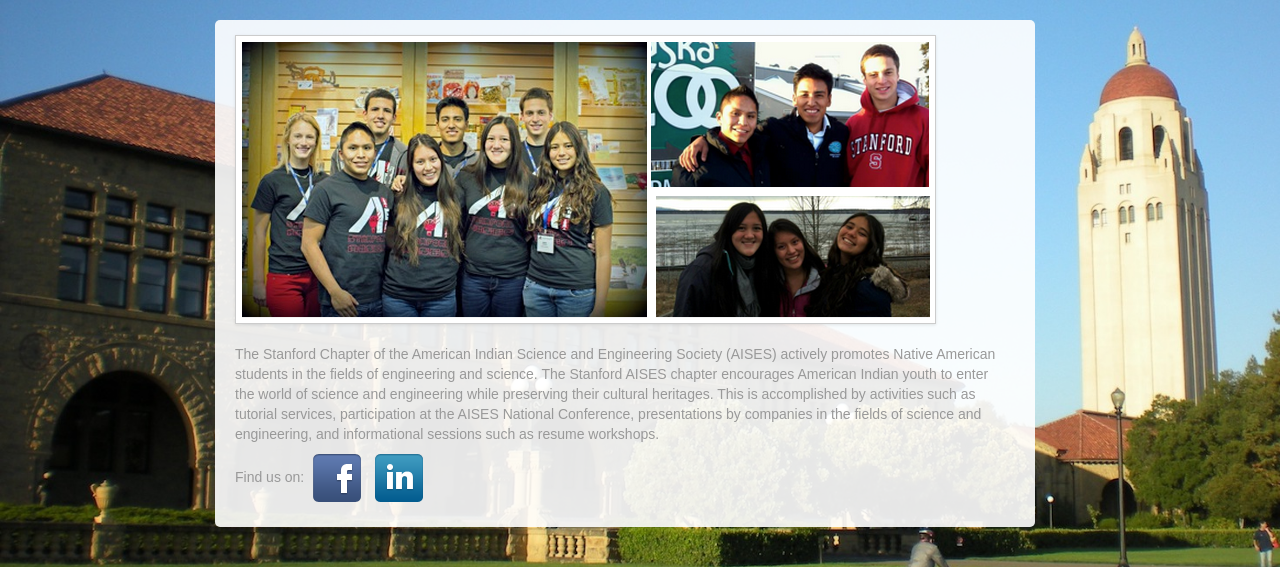
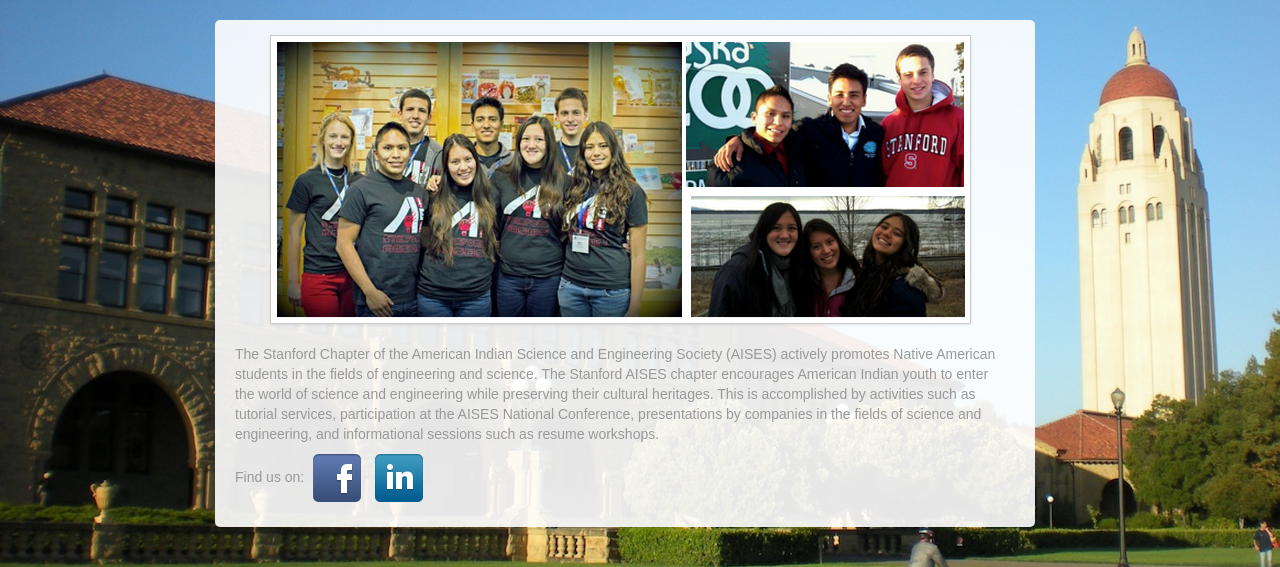
Before and after one commit to markberger/stanford-aises, a Flask app: page / in a window 1280 px wide. Shown: the part 70-637 px from the top of the page. Run offline with Flask 2, Linux system fonts and the light colour scheme; some libraries are stand-ins or nearby versions; some web fonts are replaced.

Commit message:
Images now center when window is expanded

```diff
--- a/static/css/aises.css
+++ b/static/css/aises.css
@@ -24,6 +24,10 @@
 	background-attachment: fixed;
 	background-position: top middle;
 	background-size: cover;
+}
+
+.photo {
+	text-align: center;
 }
 
 #icon {
--- a/templates/corporate.html
+++ b/templates/corporate.html
@@ -7,7 +7,7 @@
 		<div class="span8" id="paragraph">
 			<h2>Corporate Sponsors</h2>
 			<h3>Silver Sponsorships:</h3>
-			<img class="img-polaroid" src="static/img/boeing.jpg">
+			<div class="photo"><img class="img-polaroid" src="static/img/boeing.jpg"></div>
 		</div>
 	</div>
 </div>
--- a/templates/home.html
+++ b/templates/home.html
@@ -4,8 +4,7 @@
 <div class="container-fluid">
 	<div class="row">
 		<div class="span8" id="paragraph">
-			<img src="static/img/front.png" class="img-polaroid">
-			<br>
+			<div class="photo"><img src="static/img/front.png" class="img-polaroid"></div>
 			<br>
 			<p>
 				The Stanford Chapter of the American Indian Science and Engineering Society (AISES) actively promotes Native American students in the fields of engineering and science. The Stanford AISES chapter encourages American Indian youth to enter the world of science and engineering while preserving their cultural heritages. This is accomplished by activities such as tutorial services, participation at the AISES National Conference, presentations by companies in the fields of science and engineering, and informational sessions such as resume workshops.
--- a/templates/projects.html
+++ b/templates/projects.html
@@ -4,7 +4,7 @@
 		<div class="row">
 			<div class="span8" id="paragraph">
 				<h2>Projects</h2>
-				<img src="static/img/huang.jpg" class="img-polaroid">
+				<div class="photo"><img src="static/img/huang.jpg" class="img-polaroid"></div>
 				<br>
 				<h3>CLUE-IN Day</h3>
 				<p>
```
